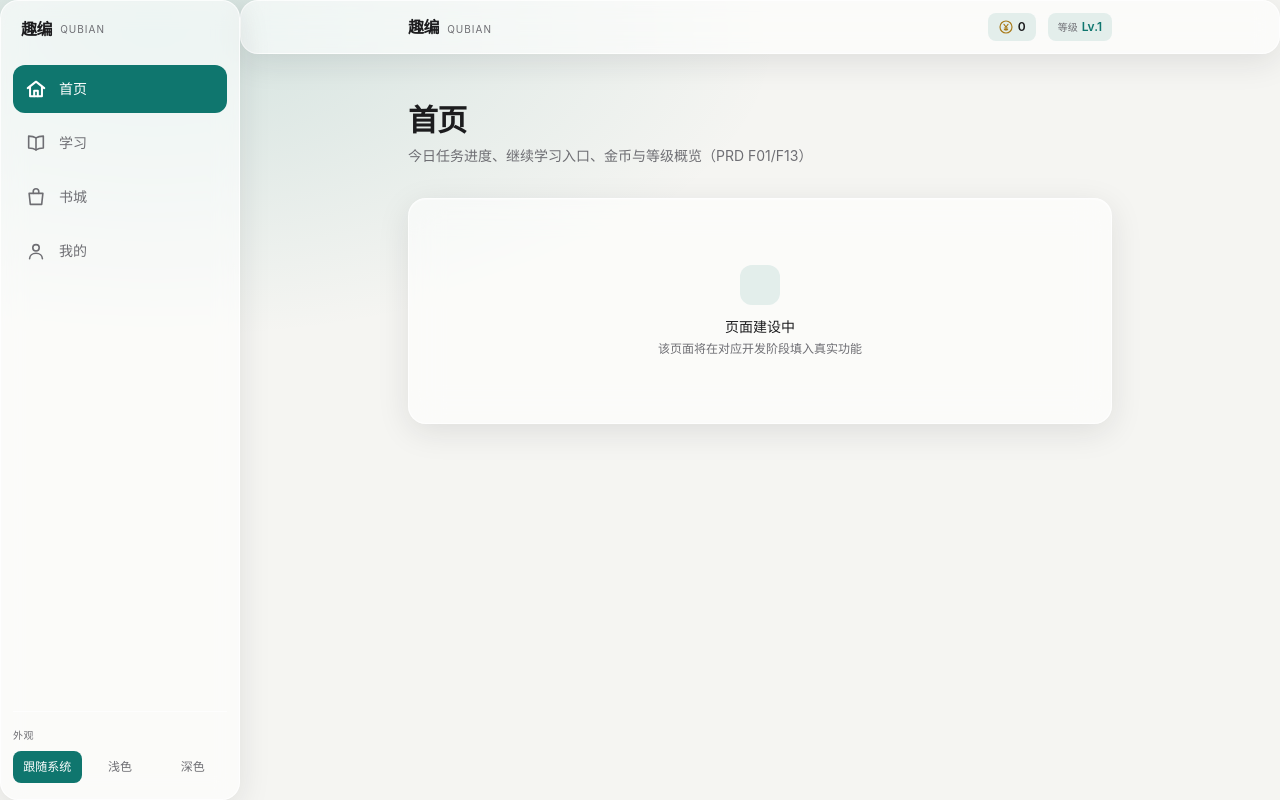
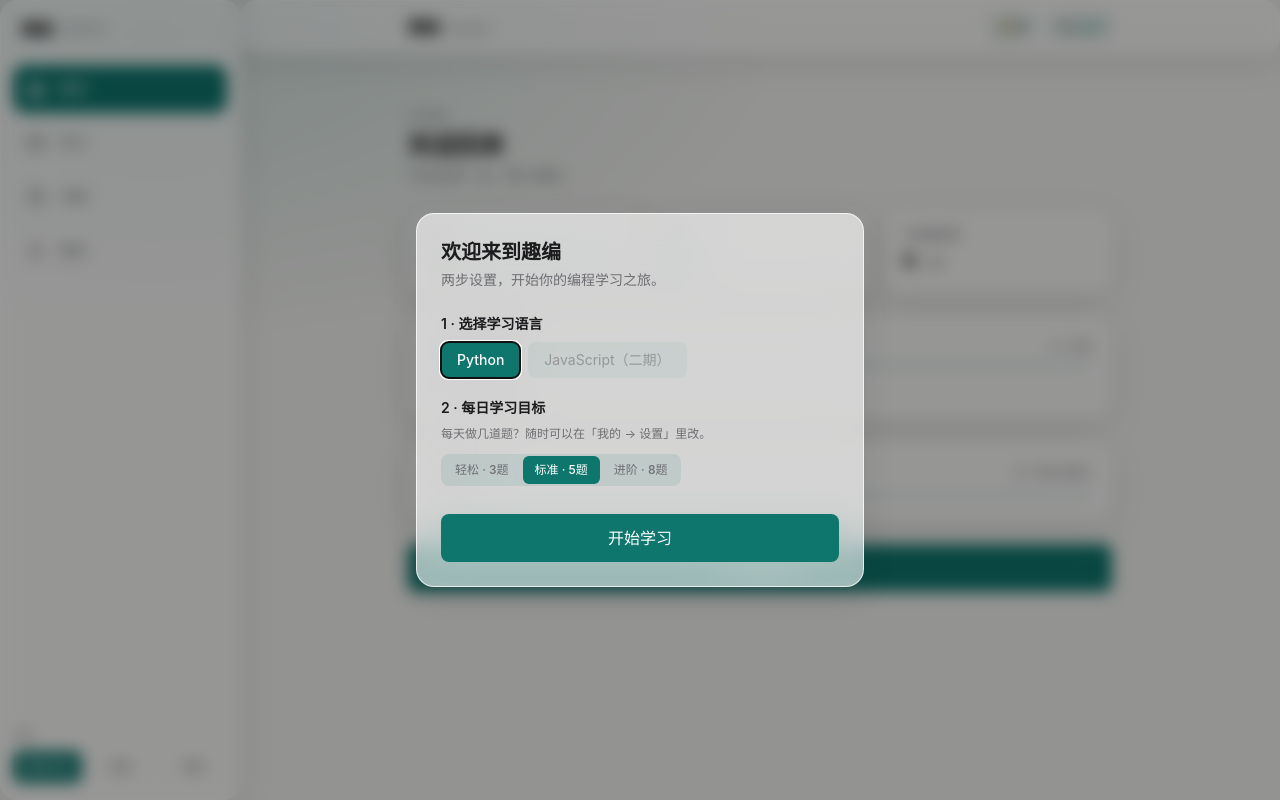
Before and after one commit to xiaoyu-hue/qubian, a React (Vite) app: page / in a window 1280 px wide. Built offline with nearby package versions, Linux system fonts and the light colour scheme.

Commit message:
feat: T1.19 首次引导 + 首页概览（今日任务/等级/继续学习，浏览器实测）

```diff
--- a/src/app/App.tsx
+++ b/src/app/App.tsx
@@ -1,12 +1,14 @@
 import { ThemeProvider } from './providers'
 import { AppRouter } from './router'
 import { ToastProvider } from '../components/ui/toast'
+import { OnboardingDialog } from '../features/onboarding/OnboardingDialog'
 
 export default function App() {
   return (
     <ThemeProvider>
       <ToastProvider>
         <AppRouter />
+        <OnboardingDialog />
       </ToastProvider>
     </ThemeProvider>
   )
--- /dev/null
+++ b/src/features/onboarding/OnboardingDialog.tsx
@@ -0,0 +1,84 @@
+/**
+ * 首次引导（PRD F01）：选语言 → 设每日强度 → 完成。
+ * - 用 Radix Dialog 承载，不可关闭（必须完成才能进入）；
+ * - 语言当前仅 Python 可用，其他标注「二期」禁用；
+ * - 完成后写 settingsStore.onboardingDone，刷新不再出现。
+ */
+import { useState } from 'react'
+import * as Dialog from '@radix-ui/react-dialog'
+import { Button } from '../../components/ui/button'
+import { SegmentedControl } from '../../components/ui/segmented-control'
+import { useSettingsStore } from '../../stores/settingsStore'
+
+const INTENSITY_OPTIONS = [
+  { value: 3, label: '轻松 · 3题' },
+  { value: 5, label: '标准 · 5题' },
+  { value: 8, label: '进阶 · 8题' },
+] as const
+
+export function OnboardingDialog() {
+  const onboardingDone = useSettingsStore((s) => s.settings.onboardingDone)
+  const setOnboardingDone = useSettingsStore((s) => s.setOnboardingDone)
+  const setTaskIntensity = useSettingsStore((s) => s.setTaskIntensity)
+  const currentIntensity = useSettingsStore((s) => s.settings.taskIntensity)
+  const [intensity, setIntensity] = useState(currentIntensity)
+
+  const finish = () => {
+    setTaskIntensity(intensity)
+    setOnboardingDone(true)
+  }
+
+  return (
+    <Dialog.Root open={!onboardingDone}>
+      <Dialog.Portal>
+        <Dialog.Overlay className="fixed inset-0 z-50 bg-black/40 backdrop-blur-sm" />
+        <Dialog.Content
+          className="glass glass--strong fixed left-1/2 top-1/2 z-50 w-[min(92vw,28rem)] -translate-x-1/2 -translate-y-1/2 rounded-2xl p-6 focus:outline-none"
+          onEscapeKeyDown={(e) => e.preventDefault()}
+          onPointerDownOutside={(e) => e.preventDefault()}
+        >
+          <Dialog.Title className="text-xl font-bold text-ink">欢迎来到趣编</Dialog.Title>
+          <Dialog.Description className="mt-1 text-sm text-muted">
+            两步设置，开始你的编程学习之旅。
+          </Dialog.Description>
+
+          <section className="mt-6">
+            <h3 className="mb-2 text-sm font-semibold text-ink">1 · 选择学习语言</h3>
+            <div className="flex flex-wrap gap-2">
+              <button
+                type="button"
+                aria-pressed="true"
+                className="rounded-lg bg-accent px-4 py-2 text-sm font-medium text-accent-ink"
+              >
+                Python
+              </button>
+              <button
+                type="button"
+                disabled
+                title="二期开放"
+                className="cursor-not-allowed rounded-lg bg-accent-soft px-4 py-2 text-sm text-muted opacity-60"
+              >
+                JavaScript（二期）
+              </button>
+            </div>
+          </section>
+
+          <section className="mt-5">
+            <h3 className="mb-2 text-sm font-semibold text-ink">2 · 每日学习目标</h3>
+            <p className="mb-3 text-xs text-muted">每天做几道题？随时可以在「我的 → 设置」里改。</p>
+            <SegmentedControl
+              options={INTENSITY_OPTIONS}
+              value={intensity}
+              onChange={setIntensity}
+              ariaLabel="每日学习目标强度"
+            />
+          </section>
+
+          <Button className="mt-7 w-full" size="lg" onClick={finish}>
+            开始学习
+          </Button>
+        </Dialog.Content>
+      </Dialog.Portal>
+    </Dialog.Root>
+  )
+}
--- a/src/pages/home/index.tsx
+++ b/src/pages/home/index.tsx
@@ -1,10 +1,88 @@
-import { PagePlaceholder } from '../../components/ui/page-placeholder'
+/**
+ * 首页（PRD F01/F13）：今日任务进度、继续学习入口、金币与等级概览。
+ * 数据来自 profileStore / progressStore / settingsStore，不自行保存状态。
+ */
+import { useMemo } from 'react'
+import { useNavigate } from 'react-router-dom'
+import { GlassCard } from '../../components/ui/glass-card'
+import { Button } from '../../components/ui/button'
+import { Icon } from '../../components/ui/icon'
+import { CoinBadge } from '../../components/ui/coin-badge'
+import { useProfileStore } from '../../stores/profileStore'
+import { useProgressStore, localDate } from '../../stores/progressStore'
+import { useSettingsStore } from '../../stores/settingsStore'
+import { loadQuestions } from '../../data/questions/python/index'
+import { LEVEL_THRESHOLDS } from '../../data/config/progression'
 
 export default function HomePage() {
+  const navigate = useNavigate()
+  const profile = useProfileStore((s) => s.profile)
+  const intensity = useSettingsStore((s) => s.settings.taskIntensity)
+  const ensureToday = useProgressStore((s) => s.ensureToday)
+  const task = useMemo(() => ensureToday(intensity, localDate()), [ensureToday, intensity])
+
+  const total = loadQuestions().length
+  const answered = profile.answeredIds.length
+  const nextThreshold = LEVEL_THRESHOLDS[profile.level] ?? LEVEL_THRESHOLDS[LEVEL_THRESHOLDS.length - 1]
+  const levelProgress = nextThreshold > profile.points
+    ? Math.round((profile.points / nextThreshold) * 100)
+    : 100
+
   return (
-    <PagePlaceholder
-      title="首页"
-      description="今日任务进度、继续学习入口、金币与等级概览（PRD F01/F13）"
-    />
+    <div className="flex flex-col gap-6">
+      <div>
+        <span className="text-xs uppercase tracking-widest text-muted">Home</span>
+        <h1 className="mt-1 text-2xl font-bold text-ink">欢迎回来</h1>
+        <p className="mt-1 text-sm text-muted">今天也学一点，积少成多。</p>
+      </div>
+
+      {/* 关键数据概览 */}
+      <div className="grid grid-cols-2 gap-3 sm:grid-cols-3">
+        <GlassCard tone="subtle" className="p-4">
+          <p className="text-xs text-muted">金币</p>
+          <div className="mt-1"><CoinBadge value={profile.coins} /></div>
+        </GlassCard>
+        <GlassCard tone="subtle" className="p-4">
+          <p className="text-xs text-muted">等级</p>
+          <p className="mt-1 text-xl font-bold text-accent">Lv.{profile.level}</p>
+        </GlassCard>
+        <GlassCard tone="subtle" className="col-span-2 p-4 sm:col-span-1">
+          <p className="text-xs text-muted">已掌握题目</p>
+          <p className="mt-1 text-xl font-bold text-ink">{answered}<span className="text-sm font-normal text-muted"> / {total}</span></p>
+        </GlassCard>
+      </div>
+
+      {/* 今日任务 */}
+      <GlassCard className="p-5">
+        <div className="mb-1 flex items-center justify-between">
+          <h2 className="flex items-center gap-2 text-sm font-semibold text-ink">
+            <Icon name="compass" size={17} className="text-accent" />
+            今日任务
+          </h2>
+          <span className="text-xs text-muted">{task.completed} / {task.target} 题</span>
+        </div>
+        <div className="h-2 overflow-hidden rounded-full bg-accent-soft" role="progressbar" aria-valuenow={task.completed} aria-valuemin={0} aria-valuemax={task.target}>
+          <div className="h-full rounded-full bg-accent transition-[width] duration-300" style={{ width: `${(task.completed / task.target) * 100}%` }} />
+        </div>
+        <p className="mt-3 text-xs text-muted">
+          {task.completed >= task.target ? '今日目标已完成，做得好！' : `再做 ${task.target - task.completed} 题即可达标`}
+        </p>
+      </GlassCard>
+
+      {/* 等级进度 */}
+      <GlassCard tone="subtle" className="p-5">
+        <div className="mb-2 flex items-center justify-between text-sm">
+          <span className="font-medium text-ink">升到 Lv.{profile.level + 1}</span>
+          <span className="text-muted">{profile.points} / {nextThreshold} 积分</span>
+        </div>
+        <div className="h-2 overflow-hidden rounded-full bg-accent-soft" role="progressbar" aria-valuenow={levelProgress} aria-valuemin={0} aria-valuemax={100}>
+          <div className="h-full rounded-full bg-success transition-[width] duration-300" style={{ width: `${levelProgress}%` }} />
+        </div>
+      </GlassCard>
+
+      <Button size="lg" onClick={() => navigate('/learning')} leading={<Icon name="study" size={18} />}>
+        继续学习
+      </Button>
+    </div>
   )
 }
```
